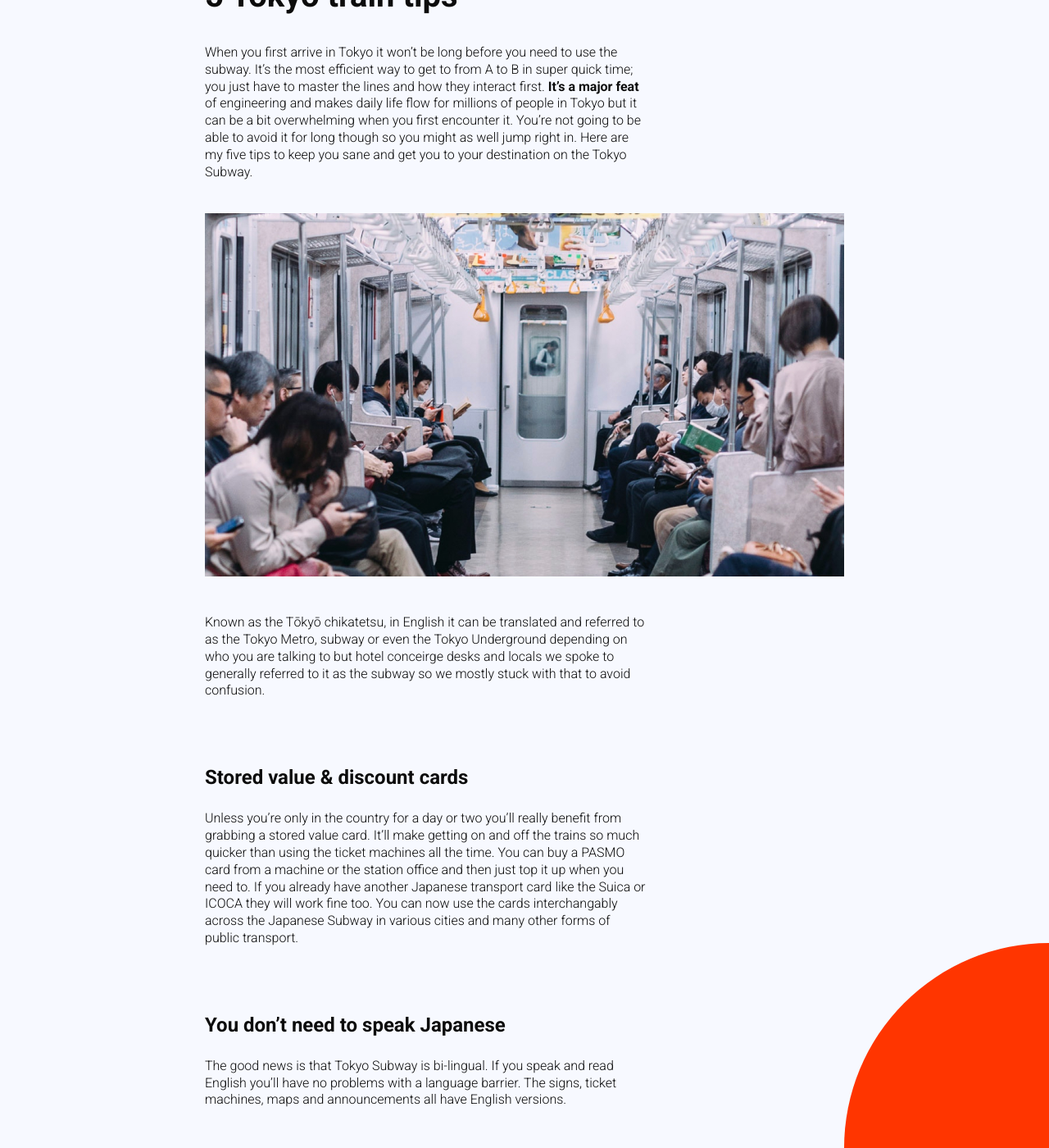
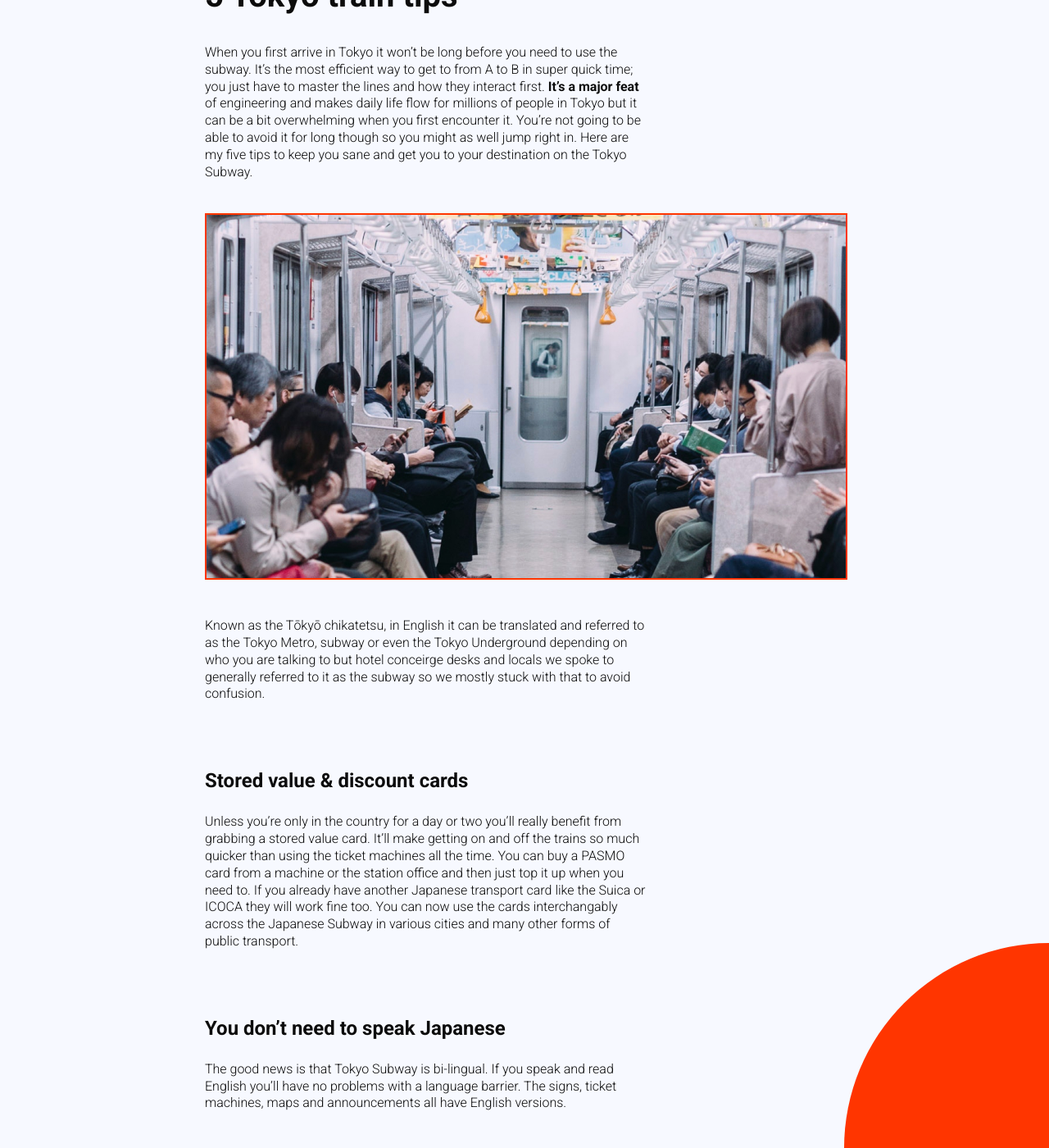
Before and after one commit to shapessss/anightinjapan, a Jekyll site: the page built from _posts/2021-03-11-toyko-train-tips.md, in a window 1280 px wide and 1400 px high, scrolled down 195 px. Shown: the whole window at 82% size. Built offline with Jekyll 4.4.1, drawn with Linux system fonts in a browser that asks for light colours.

Commit message:
layout changes to the blog posts three

```diff
--- a/assets/css/app.scss
+++ b/assets/css/app.scss
@@ -91,5 +91,6 @@ div.post {
 
     img {
         max-width: 780px;
+        border: 2px solid $red;
     }
 }
```
